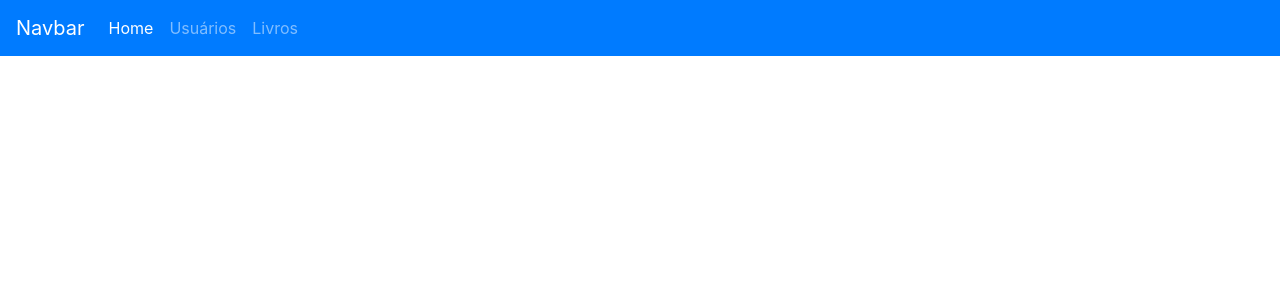
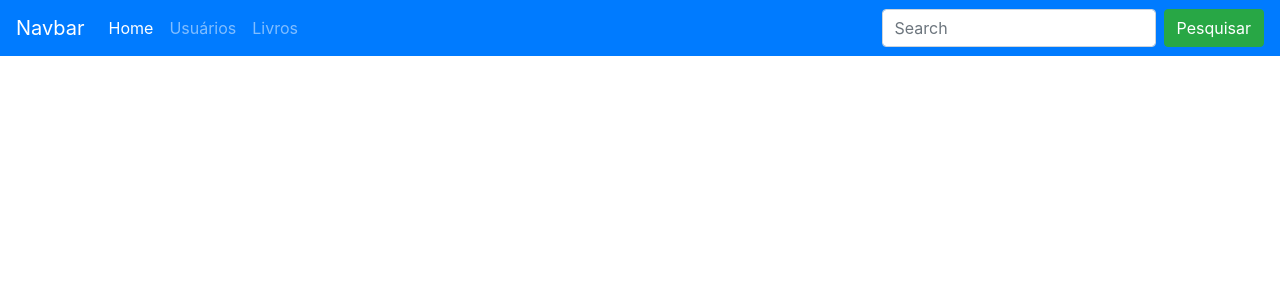
Before and after one commit to RafaelDiasSilveira/qs-react, a React app: page / in a window 1280 px wide. Shown: the top 300 px of the page. Built offline with nearby package versions, Linux system fonts and the light colour scheme.

Commit message:
Definido a estrutura básica do header, onde o usuário terá acesso a barra de pesquisa, ao dashboard de usuário e ao dashboard de livros

```diff
--- a/src/template/Header.jsx
+++ b/src/template/Header.jsx
@@ -17,6 +17,7 @@ const Header = () => (
       <span className="navbar-toggler-icon" />
     </button>
 
+
     <div className="collapse navbar-collapse" id="navbarText">
 
       <ul className="navbar-nav mr-auto">
@@ -30,7 +31,14 @@ const Header = () => (
           <NavLink className="nav-link" to="/books" exact>Livros</NavLink>
         </li>
       </ul>
+
     </div>
+
+    <form className="form-inline">
+      <input type="search" className="form-control mr-sm-2" placeholder="Search" aria-label="Search" />
+      <button className="btn btn-success my-2 my-sm-0" type="submit">Pesquisar</button>
+    </form>
+
   </nav>
 );
 
```
